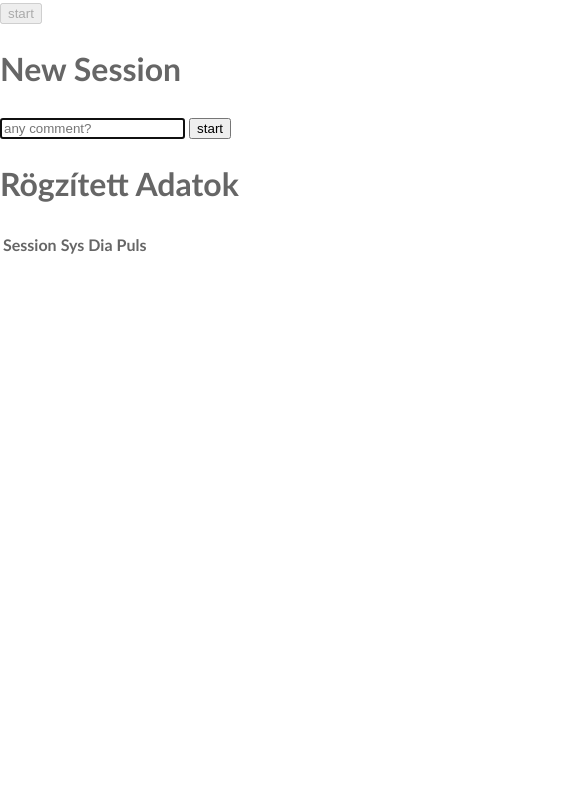
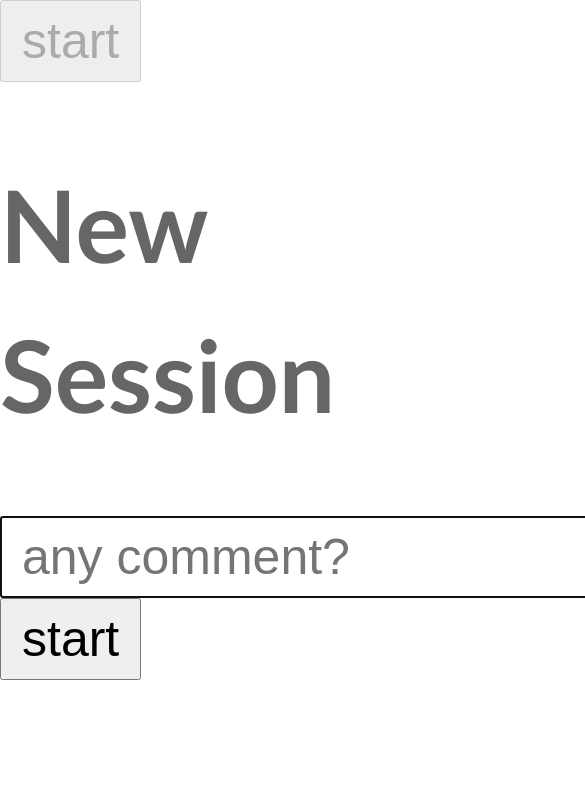
Before and after one commit to klapantius/vernyomi, a website: page src/public/index.html in a window 390 px wide. Both pictures are taken after a click on the button "start". Shown: the top 786 px of the page, 585 px wide, since content can reach past the window. Drawn offline with Linux system fonts and the light colour scheme; no server answers.

Commit message:
basic layout for mobile phone

```diff
--- a/src/public/css/index.css
+++ b/src/public/css/index.css
@@ -15,12 +15,33 @@ body {
     color: var(--defaultColor)
 }
 
+@media screen and (max-width: 1080px) {
+    body {
+        font-size: 50px;
+    }
+    button {
+        font-size: 50px;
+        padding: 10px 20px;
+    }
+    input {
+        font-size: 50px;
+        padding: 10px 20px;
+    }
+    #measurements {
+        display: flex;
+        flex-direction: column;
+    }
+    table {
+        width: 98%;
+        margin: 20px 0 20px 0;
+    }
+}
 .number {
     text-align: right;
 }
 
 .timestamp {
-    font-size: smaller;
+    /* font-size: smaller; */
     font-weight: lighter;
     color: var(--timeStampColor);
 }
```
